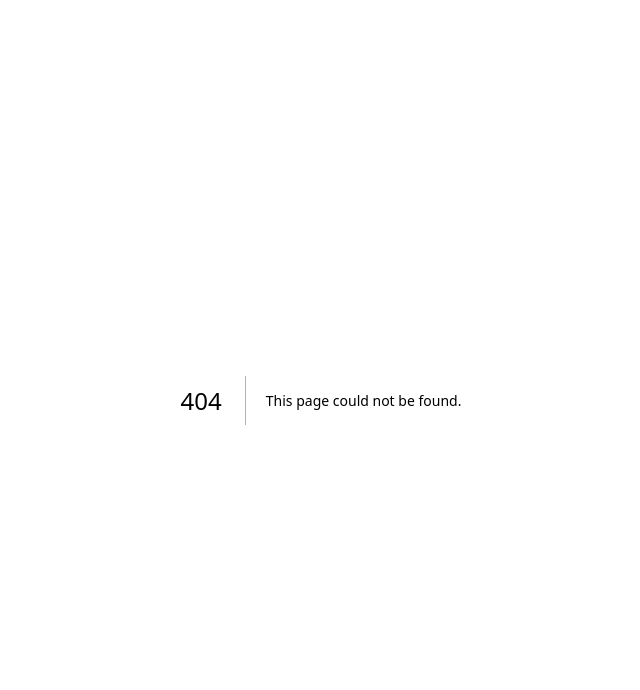
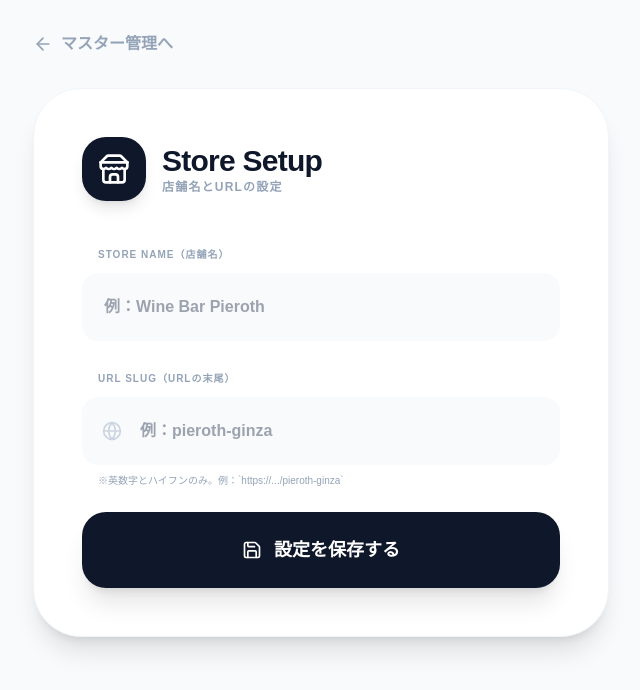
Before and after one commit to takatam-cyber/my-wine-menu, a Next.js app: page /admin/settings in a window 1280 px wide. Before the commit this address had no page. Shown: the top 690 px of the page, without its empty margins (319-959 px from the left). Built offline with nearby package versions, Linux system fonts and the light colour scheme; no server answers.

Commit message:
Create page.tsx

```diff
--- /dev/null
+++ b/app/admin/settings/page.tsx
@@ -0,0 +1,105 @@
+"use client";
+
+import { useState, useEffect } from 'react';
+import { useRouter } from 'next/navigation';
+import { Store, Globe, Save, ArrowLeft, CheckCircle2, AlertCircle, Loader2 } from 'lucide-react';
+
+export default function StoreSettings() {
+  const [name, setName] = useState('');
+  const [slug, setSlug] = useState('');
+  const [loading, setLoading] = useState(false);
+  const [status, setStatus] = useState<'idle' | 'success' | 'error'>('idle');
+  const router = useRouter();
+
+  // 現在の設定を読み込む
+  useEffect(() => {
+    fetch('/api/store/config').then(res => res.json()).then(data => {
+      setName(data.store_name || '');
+      setSlug(data.slug || '');
+    });
+  }, []);
+
+  const handleSave = async (e: React.FormEvent) => {
+    e.preventDefault();
+    setLoading(true);
+    setStatus('idle');
+
+    try {
+      const res = await fetch('/api/store/config', {
+        method: 'POST',
+        headers: { 'Content-Type': 'application/json' },
+        body: JSON.stringify({ store_name: name, slug: slug.toLowerCase() }),
+      });
+
+      if (res.ok) setStatus('success');
+      else {
+        const err = await res.json();
+        alert(err.error || '保存に失敗しました');
+        setStatus('error');
+      }
+    } catch {
+      setStatus('error');
+    } finally {
+      setLoading(false);
+    }
+  };
+
+  return (
+    <div className="min-h-screen bg-slate-50 p-8">
+      <div className="max-w-xl mx-auto space-y-8 text-left">
+        <button onClick={() => router.push('/admin/master')} className="flex items-center gap-2 text-slate-400 font-bold hover:text-slate-600 transition-colors">
+          <ArrowLeft size={20}/> マスター管理へ
+        </button>
+
+        <div className="bg-white rounded-[3rem] p-12 shadow-xl border border-slate-100">
+          <div className="flex items-center gap-4 mb-10">
+            <div className="p-4 bg-slate-900 rounded-3xl text-white shadow-lg">
+              <Store size={32}/>
+            </div>
+            <div>
+              <h1 className="text-3xl font-black text-slate-900 tracking-tight">Store Setup</h1>
+              <p className="text-slate-400 font-bold text-xs uppercase tracking-widest">店舗名とURLの設定</p>
+            </div>
+          </div>
+
+          <form onSubmit={handleSave} className="space-y-6">
+            <div className="space-y-2">
+              <label className="text-[10px] font-black text-slate-400 ml-4 uppercase tracking-widest">Store Name（店舗名）</label>
+              <input
+                type="text" required placeholder="例：Wine Bar Pieroth"
+                className="w-full p-5 bg-slate-50 rounded-2xl border-2 border-transparent focus:border-amber-500 focus:bg-white text-slate-900 font-bold outline-none transition-all"
+                value={name} onChange={(e) => setName(e.target.value)}
+              />
+            </div>
+
+            <div className="space-y-2">
+              <label className="text-[10px] font-black text-slate-400 ml-4 uppercase tracking-widest">URL Slug（URLの末尾）</label>
+              <div className="relative">
+                <Globe className="absolute left-5 top-1/2 -translate-y-1/2 text-slate-300" size={20}/>
+                <input
+                  type="text" required placeholder="例：pieroth-ginza"
+                  className="w-full p-5 pl-14 bg-slate-50 rounded-2xl border-2 border-transparent focus:border-amber-500 focus:bg-white text-slate-900 font-bold outline-none transition-all"
+                  value={slug} onChange={(e) => setSlug(e.target.value)}
+                />
+              </div>
+              <p className="text-[10px] text-slate-400 ml-4">※英数字とハイフンのみ。例：`https://.../pieroth-ginza`</p>
+            </div>
+
+            <button
+              type="submit" disabled={loading}
+              className="w-full py-6 bg-slate-900 text-white rounded-[1.5rem] font-black text-lg shadow-xl hover:bg-black transition-all active:scale-95 disabled:opacity-50 flex items-center justify-center gap-3"
+            >
+              {loading ? <Loader2 className="animate-spin" /> : <><Save size={20}/> 設定を保存する</>}
+            </button>
+
+            {status === 'success' && (
+              <div className="p-6 bg-emerald-50 text-emerald-700 rounded-2xl flex items-center gap-3 font-bold border border-emerald-100 animate-in fade-in slide-in-from-top-4">
+                <CheckCircle2/> 保存完了！公開URL：`/{slug}`
+              </div>
+            )}
+          </form>
+        </div>
+      </div>
+    </div>
+  );
+}
```
